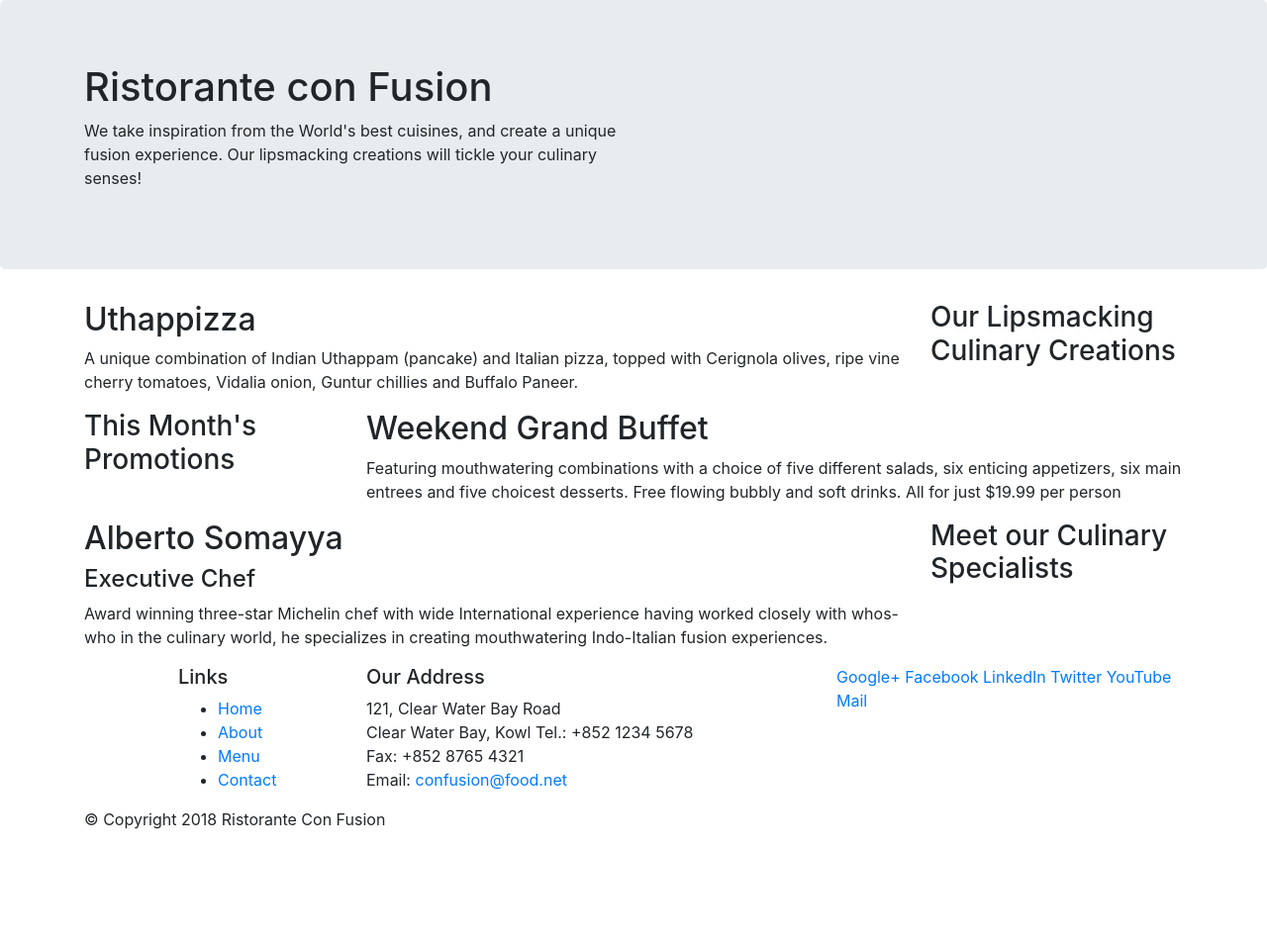
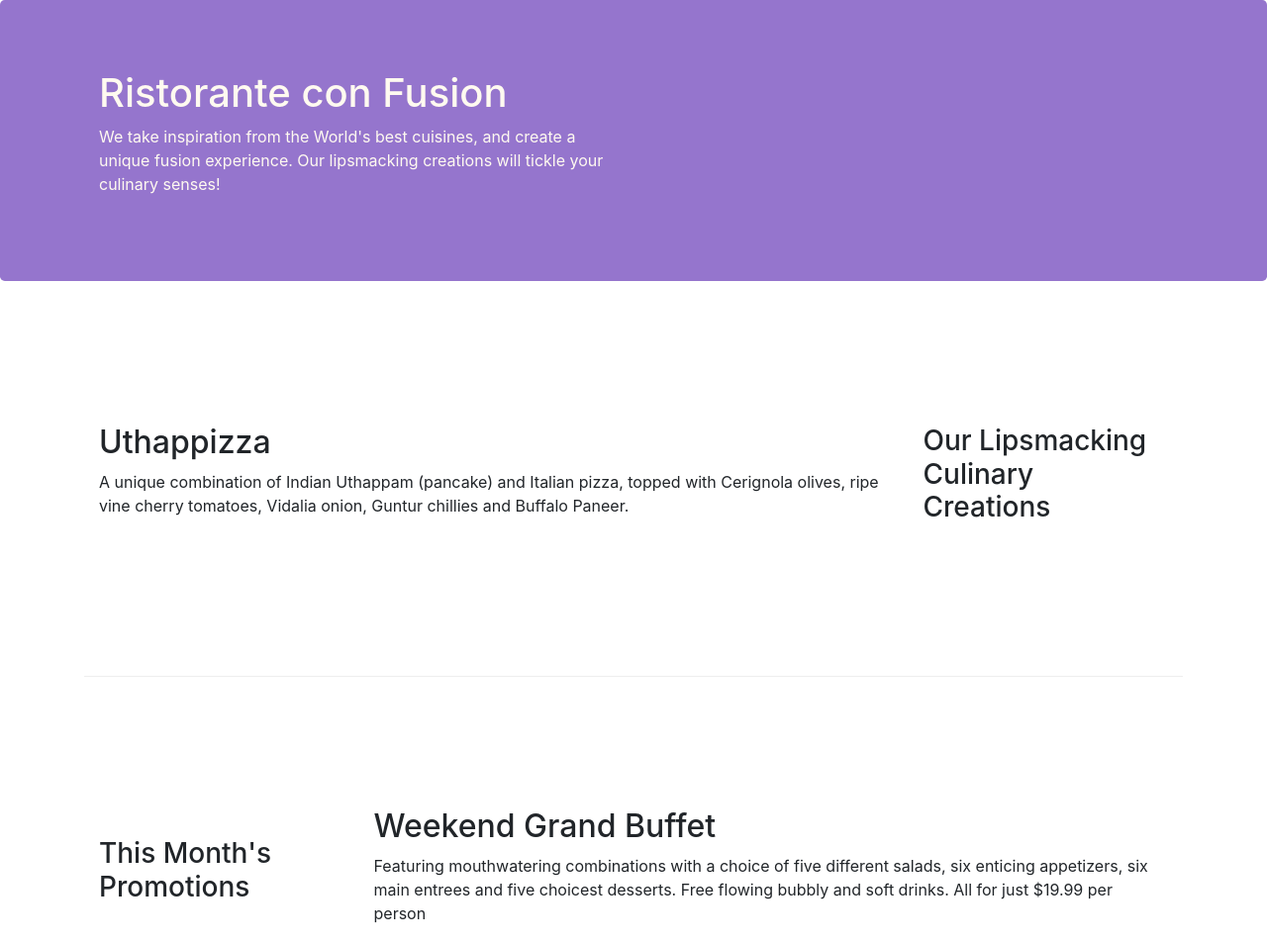
Before and after one commit to rmcc0724/lesson1a, a website: page index.html in a window 1280 px wide. Shown: the top 954 px of the page at 99% size. Before the commit the page ends 856 px from the top, so only its background shows below. Drawn offline with nearby package versions, Linux system fonts and the light colour scheme.

Commit message:
Bootstrap1b

```diff
--- /dev/null
+++ b/css/styles.css
@@ -0,0 +1,30 @@
+.row-header {
+    margin: 0px auto;
+    padding: 0px auto;
+}
+
+.row-content {
+    margin: 0px auto;
+    padding: 50px 0px 50px 0px;
+    border-bottom: 1px ridge;
+    min-height: 400px;
+}
+
+.footer {
+    background-color: #D1C4E9;
+    margin: 0px auto;
+    padding: 20px 0px 20px 0px;
+}
+
+.jumbotron {
+    padding: 70px 30px;
+    margin: 0 auto;
+    background: #9575CD;
+    color: floralwhite;
+}
+
+.address {
+    font-size: 80%
+    margin 0px;
+    color: #0f0f0f;
+}
--- a/index.html
+++ b/index.html
@@ -9,7 +9,7 @@
 
     <!-- Bootstrap CSS -->
     <link rel="stylesheet" href="node_modules/bootstrap/dist/css/bootstrap.min.css">
-
+    <link rel="stylesheet" href="css/styles.css">
     <title>Ristorante Con Fusion</title>
 </head>
 
@@ -17,7 +17,7 @@
 
     <header class="jumbotron">
     <div class="container">
-        <div class="row">
+        <div class="row row-header">
             <div class="col-12 col-sm-6">
                     <h1>Ristorante con Fusion</h1>
                     <p>We take inspiration from the World's best cuisines, and create a unique fusion experience. Our lipsmacking creations will tickle your culinary senses!</p>
@@ -29,7 +29,7 @@
     </header>
 
     <div class="container">
-        <div class="row">
+        <div class="row row-content align-items-center">
             <div class="col-12 col-sm-4 order-sm-last col-md-3">
                 <h3>Our Lipsmacking Culinary Creations</h3>
             </div>
@@ -40,7 +40,7 @@
         </div>
 
 
-        <div class="row">
+        <div class="row row-content align-items-center">
             <div class="col-12 col-sm-4 col-md-3">
                 <h3>This Month's Promotions</h3>
             </div>
@@ -50,7 +50,7 @@
             </div>
         </div>
 
-        <div class="row">
+        <div class="row row-content align-items-center">
             <div class="col-12 col-sm-4 order-sm-last col-md-3">
                 <h3>Meet our Culinary Specialists</h3>
             </div>
@@ -62,12 +62,12 @@
         </div>
     </div>
 
-    <footer>
+    <footer class="footer">
         <div class="container">
             <div class="row">
                 <div class="col-4 offset-1 col-sm-2" >
                     <h5>Links</h5>
-                    <ul>
+                    <ul class="list-unstyled">
                         <li><a href="#">Home</a></li>
                         <li><a href="#">About</a></li>
                         <li><a href="#">Menu</a></li>
@@ -84,8 +84,8 @@
 		              Email: <a href="mailto:confusion@food.net">confusion@food.net</a>
 		           </address>
                 </div>
-                <div class="col-12 col-sm-4">
-                    <div>
+                <div class="col-12 col-sm-4 align-self-center">
+                    <div class="text-center">
                         <a href="http://google.com/+">Google+</a>
                         <a href="http://www.facebook.com/profile.php?id=">Facebook</a>
                         <a href="http://www.linkedin.com/in/">LinkedIn</a>
@@ -95,7 +95,7 @@
                     </div>
                 </div>
            </div>
-           <div class="row">
+           <div class="row justify-content-center">
                 <div class="col-auto">
                     <p>© Copyright 2018 Ristorante Con Fusion</p>
                 </div>
```
